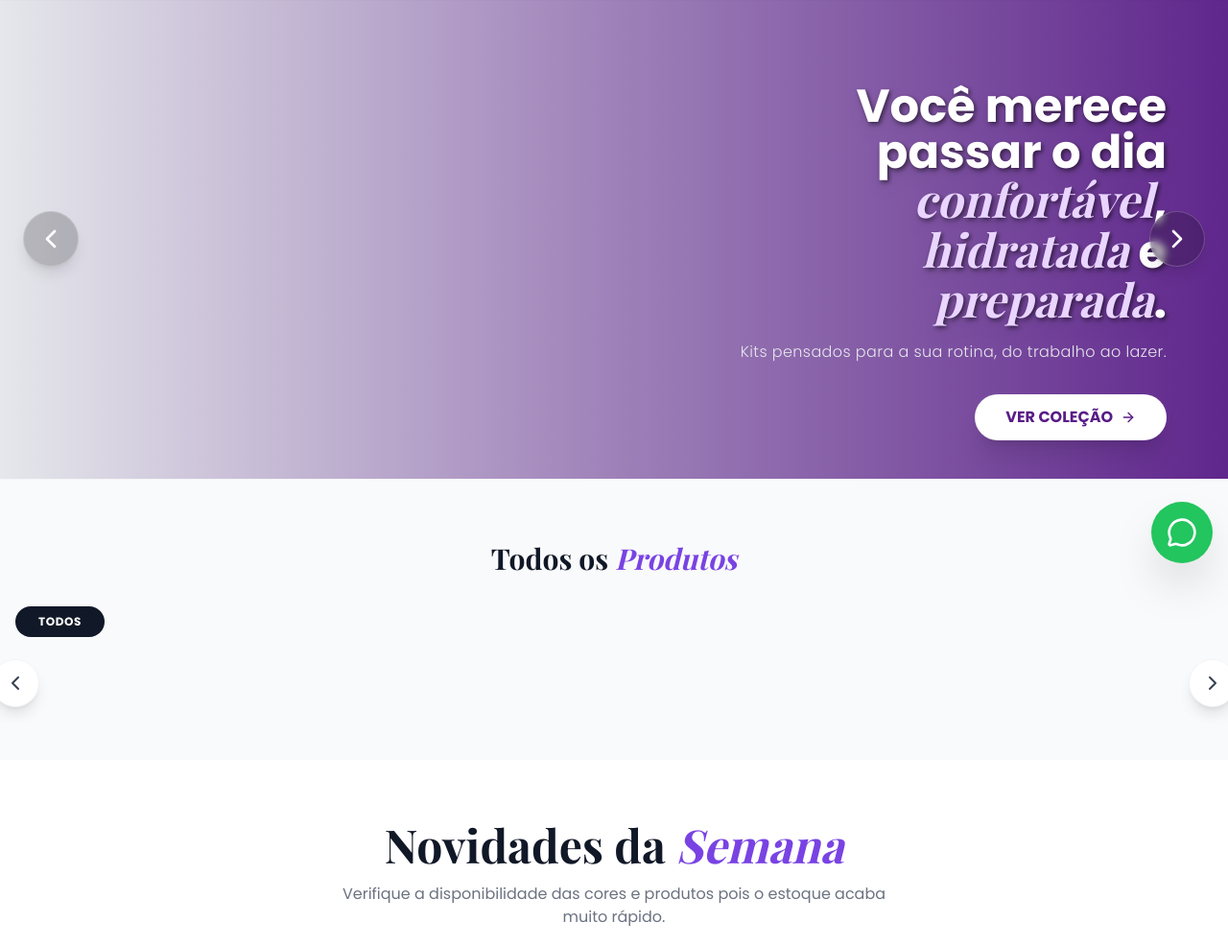
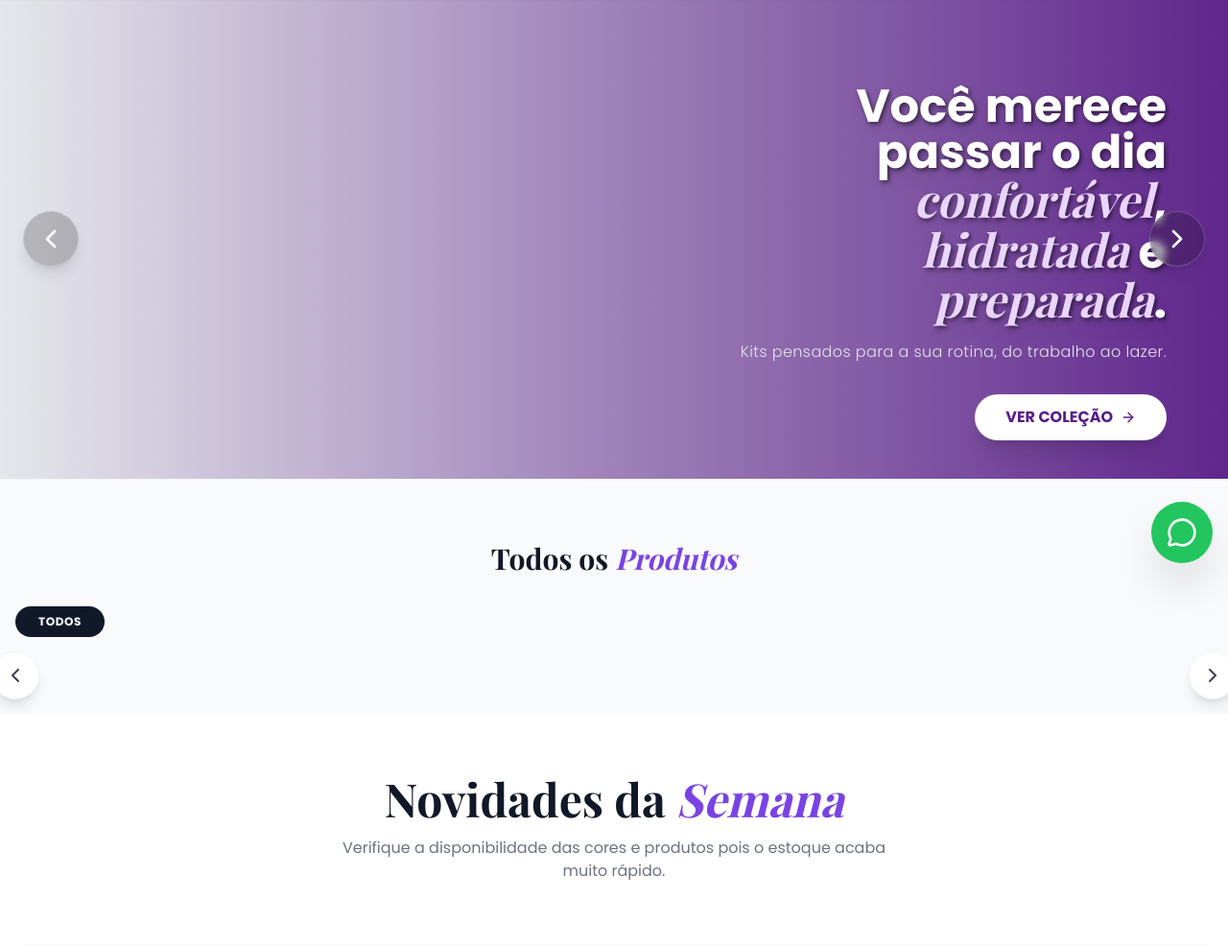
Before and after one commit to leanttro/lojaleanttro, a Flask app: page /presentes/ in a window 1280 px wide. Shown: the part 189-1174 px from the top of the page at 96% size. Run offline with Flask 3, Linux system fonts and the light colour scheme; data that the repository does not hold is empty; some libraries are stand-ins or nearby versions; some web fonts are replaced.

Commit message:
Update index.html

```diff
--- a/templates/index.html
+++ b/templates/index.html
@@ -23,6 +23,7 @@
         .text-theme { color: var(--primary); }
         .text-secondary { color: var(--secondary); }
         .bg-theme { background-color: var(--primary); }
+        .bg-secondary { background-color: var(--secondary); }
         .border-theme { border-color: var(--primary); }
         .hover\:bg-theme:hover { background-color: var(--primary); }
         .ring-theme { --tw-ring-color: var(--primary); }
@@ -149,7 +150,7 @@
                 <button onclick="toggleCart()" class="flex items-center group cursor-pointer justify-center">
                     <div class="relative p-2 border border-gray-100 rounded-l group-hover:bg-gray-50 transition-colors">
                         <i data-lucide="shopping-bag" class="w-5 h-5 text-gray-700"></i>
-                        <span id="cart-count" class="absolute top-1 right-1 bg-theme text-white text-[9px] font-bold rounded-full w-4 h-4 flex items-center justify-center hidden">0</span>
+                        <span id="cart-count" class="absolute top-1 right-1 bg-secondary text-white text-[9px] font-bold rounded-full w-4 h-4 flex items-center justify-center hidden">0</span>
                     </div>
                     <div class="border border-l-0 border-gray-100 rounded-r px-4 py-1.5 text-sm font-bold bg-white block">
                         <span id="cart-total-header" class="text-secondary">R$ 0,00</span>
@@ -274,7 +275,7 @@
         </button>
     </div>
 
-    <section class="py-16 bg-gray-50 border-t border-gray-100">
+    <section class="pt-16 pb-8 bg-gray-50 border-t border-gray-100">
         <div class="container mx-auto px-4">
             <h2 class="text-2xl md:text-3xl font-serif-display font-bold text-gray-900 mb-8 text-center">
                 Todos os <span class="italic text-secondary">Produtos</span>
@@ -296,7 +297,7 @@
                     <i data-lucide="chevron-left" class="w-6 h-6 text-gray-700"></i>
                 </button>
 
-                <div id="all-products-list" class="flex gap-6 overflow-x-auto scrollbar-hide scroll-smooth pb-8 px-1">
+                <div id="all-products-list" class="flex gap-6 overflow-x-auto scrollbar-hide scroll-smooth pb-4 px-1">
                     {% for p in produtos %}
                     <div class="min-w-[160px] md:min-w-[250px] max-w-[160px] md:max-w-[250px] bg-white rounded-lg border border-gray-100 shadow-sm flex-shrink-0 flex flex-col product-carousel-item" data-category="{{ p.categoria_id }}">
                         <a href="/presentes/produto/{{ p.slug }}" class="aspect-[4/5] bg-gray-50 block overflow-hidden relative">
```
